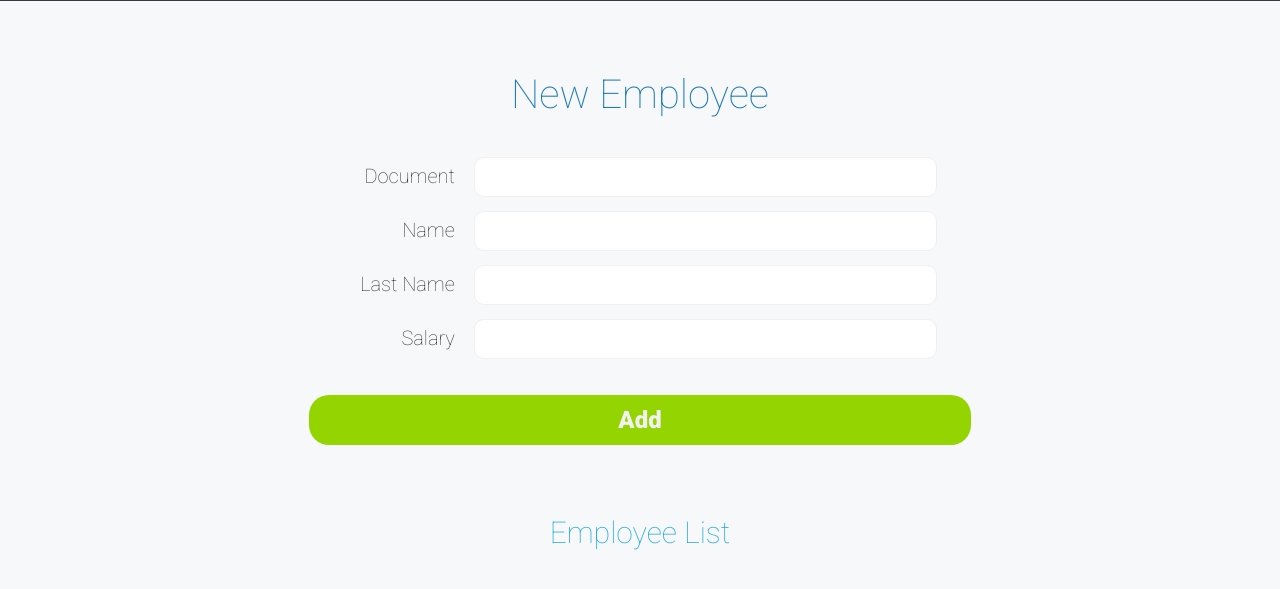
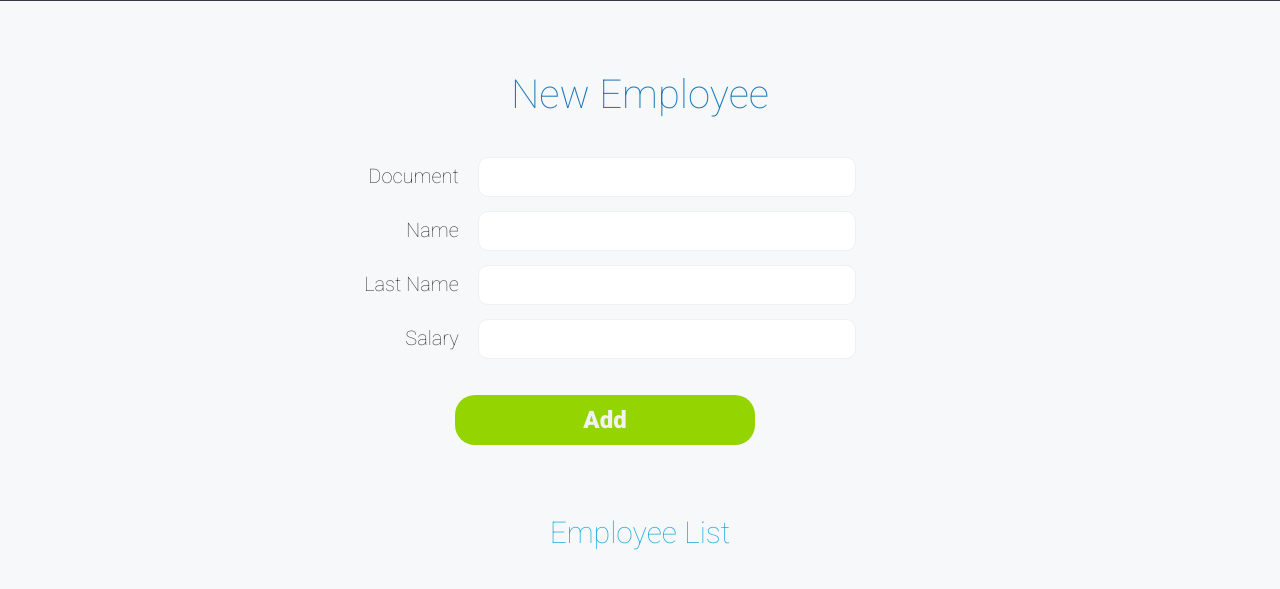
Before and after one commit to mafda/django_employees, a Django app: page /en/ in a window 1280 px wide. Shown: the part 69-658 px from the top of the page. Run offline with Django 3.2, Linux system fonts and the light colour scheme; data that the repository does not hold is empty; some libraries are stand-ins or nearby versions.

Commit message:
modified styles form

```diff
--- a/employees/static/css/styles.css
+++ b/employees/static/css/styles.css
@@ -28,6 +28,7 @@ body {
   width: 60%;
   height: 100%;
   min-width: 400px;
+  max-width: 600px;
 }
 
 h1 {
@@ -46,9 +47,6 @@ h2 {
   margin: 30px 0;
 }
 
-.container{
-  width: 90%;
-}
 
 .labels{
   width: 22%;
@@ -74,8 +72,21 @@ input {
 
 }
 
+#employee .containerform{
+  width: 90%;
+}
+
+#employee .containerbtn{
+  width: 100%;
+  height: 100%;
+  display: flex;
+  align-items: center;
+  flex-direction: column;
+}
+
 .btn {
-  width: 100%;
+  width: 30%;
+  min-width: 300px;
   height: 50px;
   border-radius: 20px;
   background-color: #94d400;
@@ -155,6 +166,11 @@ input {
 
 }
 
+.container{
+  width: 90%;
+}
+
+
 .bigbrand {
   font-size: 25px;
 }
--- a/employees/templates/employees/list.html
+++ b/employees/templates/employees/list.html
@@ -5,14 +5,16 @@
 <div id="employee">
   <h1>{% trans "New Employee" %}</h1>
 
-  <div class="container">
+  <div class="containerform">
     <form id="employee-form">
       {% csrf_token %}
       {% for field in new_employee_form %}
       <label class="labels">{{ field.label }}</label>
       {{ field }}
       {% endfor %}
-      <input type="submit" class="btn" value="{% trans 'Add' %}" />
+      <div class="containerbtn">
+        <input type="submit" class="btn" value="{% trans 'Add' %}" />
+      </div>
       <form>
   </div>
 
--- a/employees/templates/employees/search.html
+++ b/employees/templates/employees/search.html
@@ -12,8 +12,7 @@
       <label class="labels">{{ field.label }}</label>
       {{ field }}
       {% endfor %}
-      <div class="m">
-
+      <div class="containerbtn">
         <input type="submit" class="btn" value="{% trans 'Search' %}" />
       </div>
     </form>
```
